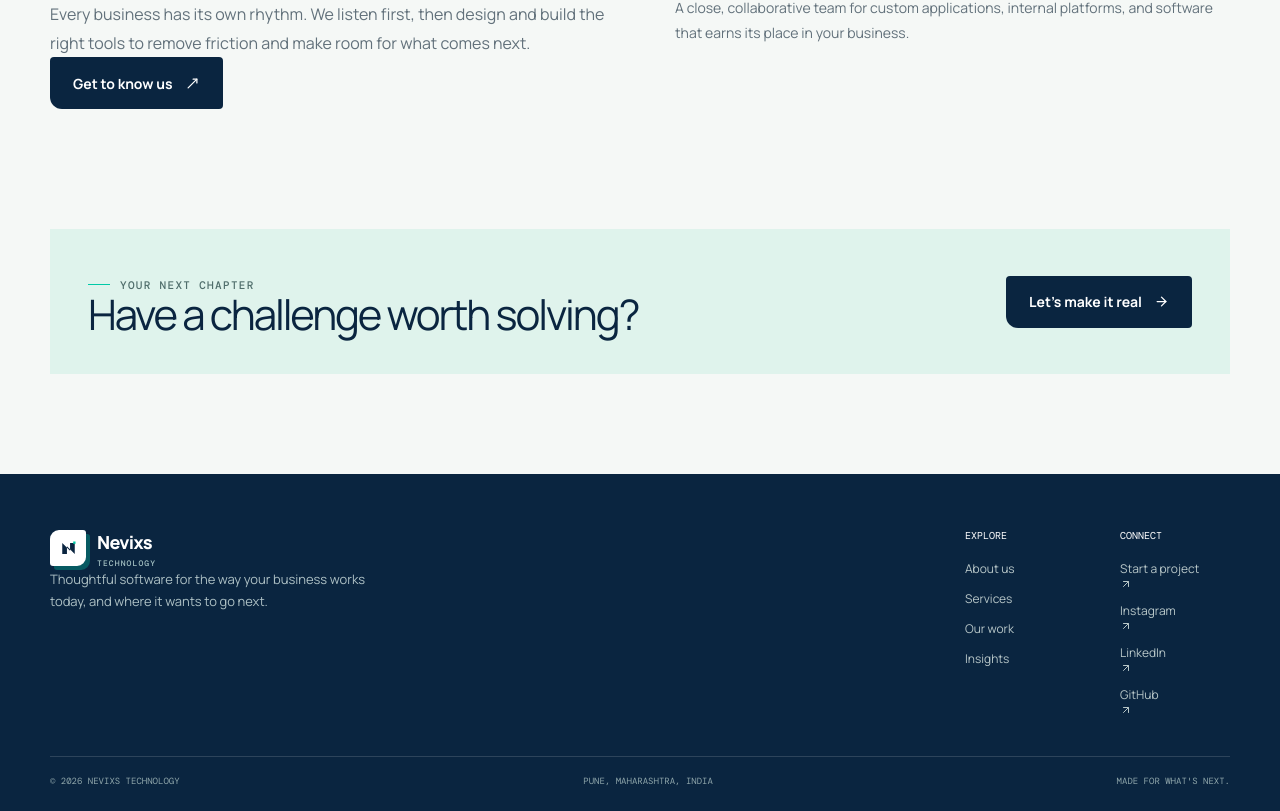
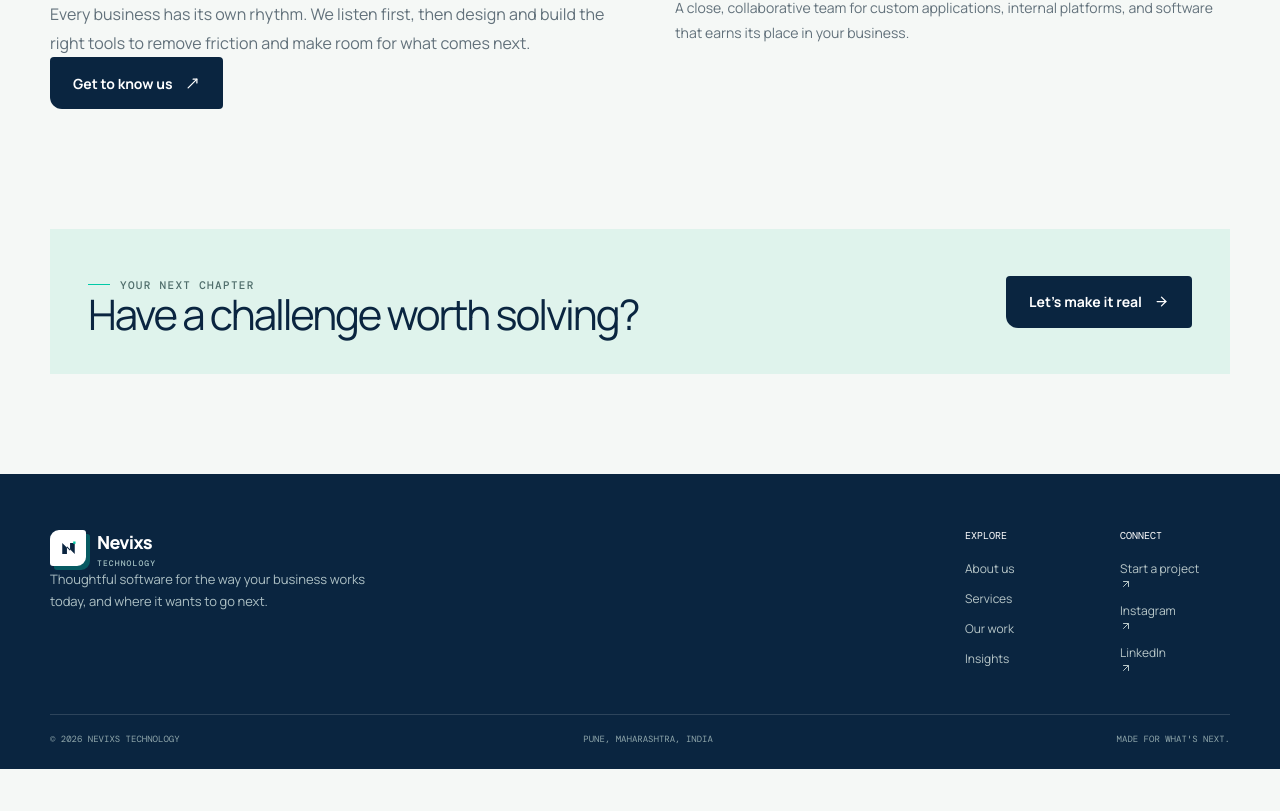
Before and after one commit to patilharsh6868/nevixs-technology, a Next.js app: page / in a window 1280 px wide. Shown: the part 2492-3303 px from the top of the page. After the commit the page ends 3261 px from the top, so only its background shows below. Built offline with nearby package versions, Linux system fonts and the light colour scheme.

Commit message:
Remove GitHub footer link

```diff
--- a/src/components/Footer.js
+++ b/src/components/Footer.js
@@ -13,7 +13,7 @@ export default function Footer() {
           </div>
           <div className="footer-links">
             <div className="footer-group"><strong>Explore</strong><Link href="/about">About us</Link><Link href="/services">Services</Link><Link href="/portfolio">Our work</Link><Link href="/blog">Insights</Link></div>
-            <div className="footer-group"><strong>Connect</strong><Link href="/contact">Start a project <ArrowUpRight size={12} /></Link><a href="https://www.instagram.com/nevixstechnology/" target="_blank" rel="noreferrer">Instagram <ArrowUpRight size={12} /></a><a href="https://www.linkedin.com/" target="_blank" rel="noreferrer">LinkedIn <ArrowUpRight size={12} /></a><a href="https://github.com/" target="_blank" rel="noreferrer">GitHub <ArrowUpRight size={12} /></a></div>
+            <div className="footer-group"><strong>Connect</strong><Link href="/contact">Start a project <ArrowUpRight size={12} /></Link><a href="https://www.instagram.com/nevixstechnology/" target="_blank" rel="noreferrer">Instagram <ArrowUpRight size={12} /></a><a href="https://www.linkedin.com/" target="_blank" rel="noreferrer">LinkedIn <ArrowUpRight size={12} /></a></div>
           </div>
         </div>
         <div className="footer-bottom"><span>© {new Date().getFullYear()} Nevixs Technology</span><span>Pune, Maharashtra, India</span><span>Made for what&apos;s next.</span></div>
```
